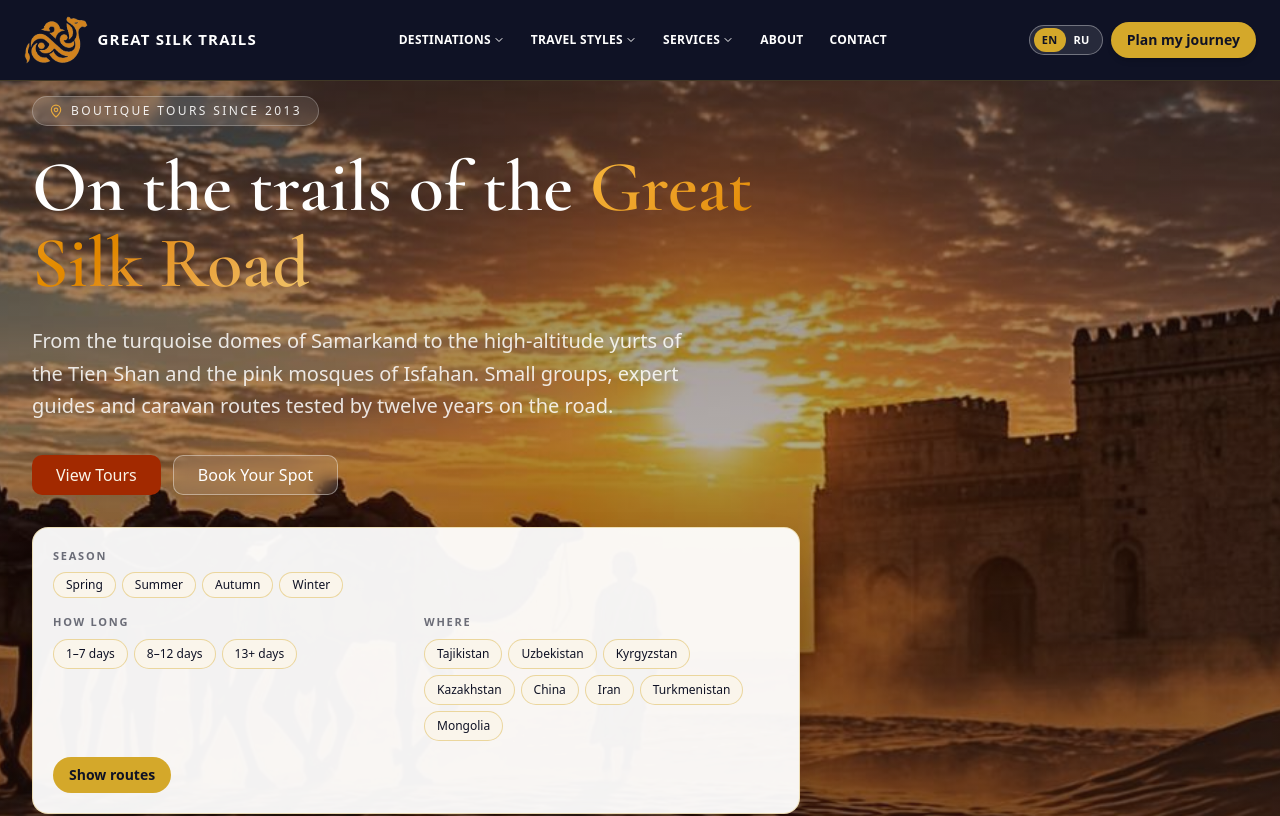
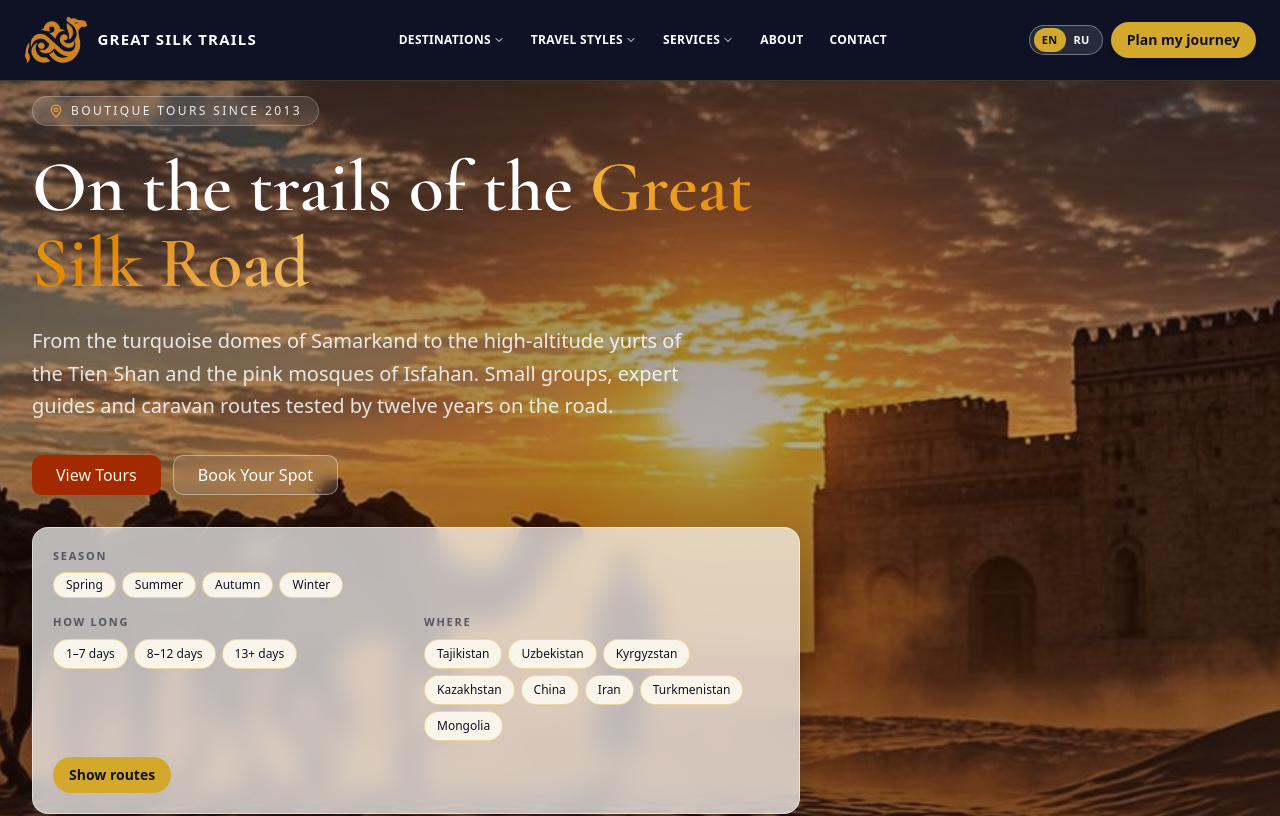
Before and after one commit to rolimzod16-dotcom/silk456, a Next.js app: page / in a window 1280 px wide. Shown: the top 816 px of the page. Built offline with nearby package versions, Linux system fonts and the light colour scheme.

Commit message:
fix: make the homepage filter card slightly transparent
The season card lets the hero show through while the labels stay readable.

```diff
--- a/src/components/site/trip-finder.tsx
+++ b/src/components/site/trip-finder.tsx
@@ -16,7 +16,7 @@ export function TripFinder() {
   const setFilters = useUiStore((state) => state.setFilters);
 
   return (
-    <div className="mt-8 w-full max-w-3xl rounded-2xl border border-[#d4a82a]/30 bg-white/95 p-4 text-left text-[#0f1225] shadow-2xl sm:p-5">
+    <div className="mt-8 w-full max-w-3xl rounded-2xl border border-white/50 bg-white/70 p-4 text-left text-[#0f1225] shadow-2xl backdrop-blur-md sm:p-5">
       <p className="text-[11px] font-semibold uppercase tracking-[0.16em] text-[#0f1225]/60">
         {t.finder.season}
       </p>
```
